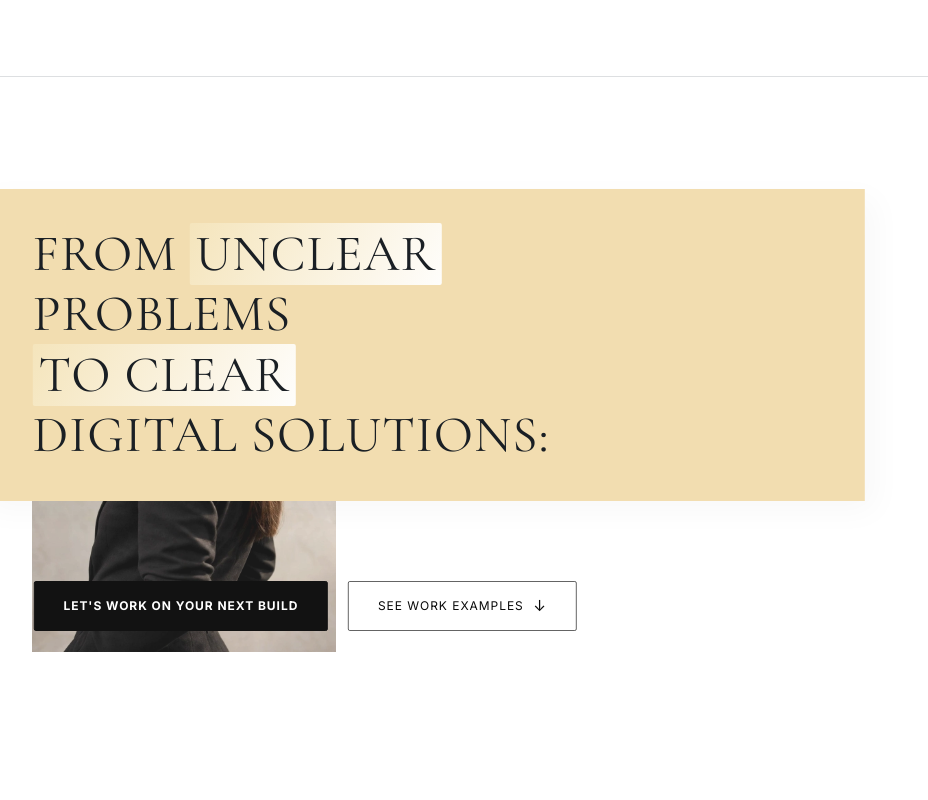
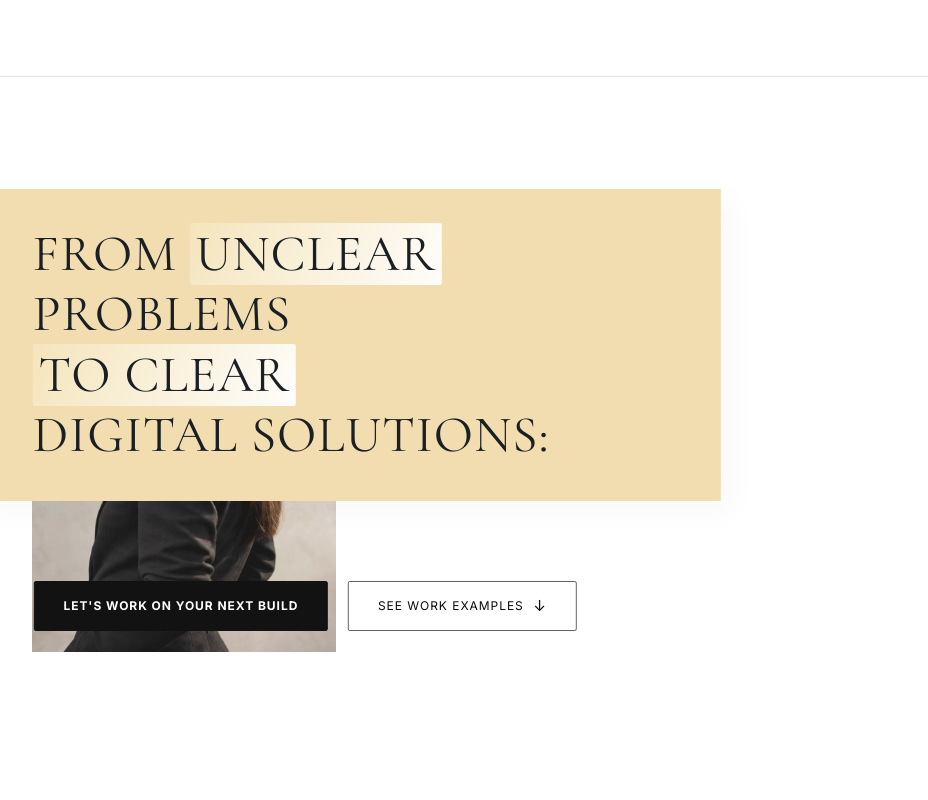
Before and after one commit to Irene2828/porfoliojuly, a Next.js app: page / in a window 1280 px wide. Shown: the top 800 px of the page, without its empty margins (0-928 px from the left). Built offline with nearby package versions, Linux system fonts and the light colour scheme; no server answers; the database is empty.

Commit message:
Reduce headline card overlap width by half to 9rem

```diff
--- a/src/app/components/Hero.css
+++ b/src/app/components/Hero.css
@@ -124,10 +124,10 @@
   margin-top: -8.75rem; /* lifted 10% higher */
   margin-bottom: 2rem;
   max-width: none !important; /* removed restriction so it can overlap black panel */
-  width: calc(100% + 18rem); /* stretches past the center split line */
+  width: calc(100% + 9rem); /* stretches past the center split line */
   background: #f2ddb0; /* beige/gold tone background card */
   padding: 2.2rem 3.5rem; /* generous side/top/bottom padding */
-  margin-right: -18rem; /* pulls further to the right to overlap the black section */
+  margin-right: -9rem; /* pulls further to the right to overlap the black section */
   position: relative;
   z-index: 10; /* render over the black panel */
   box-shadow: 10px 10px 30px rgba(0, 0, 0, 0.03);
```
